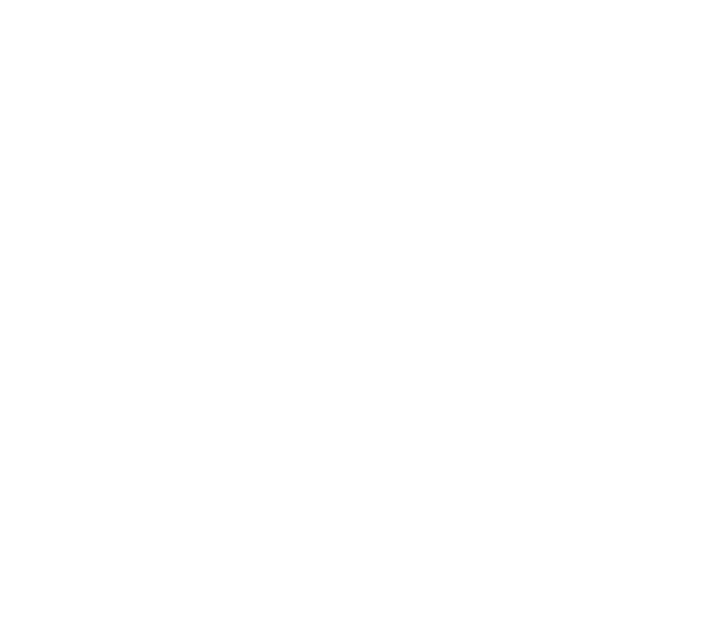
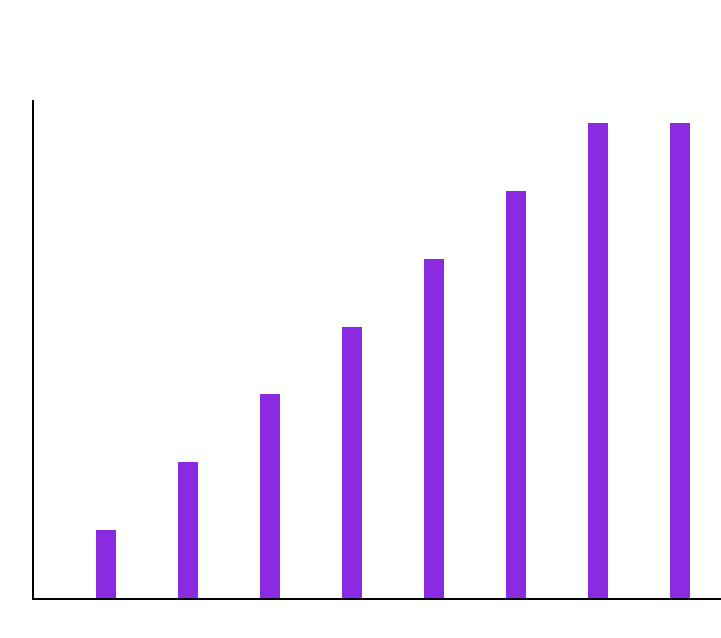
Before and after one commit to Zhabskyi/bar-chart, a website: page src/index.html in a window 1280 px wide. Shown: the whole page, without its empty margins (248-969 px from the left). Drawn offline with nearby package versions, Linux system fonts and the light colour scheme.

Commit message:
draw axis and bars

```diff
--- a/src/index.html
+++ b/src/index.html
@@ -8,9 +8,14 @@
   src="https://code.jquery.com/jquery-3.4.1.min.js"
   integrity="sha256-CSXorXvZcTkaix6Yvo6HppcZGetbYMGWSFlBw8HfCJo="
   crossorigin="anonymous"></script>
+  <link rel="stylesheet" type="text/css" href=".\styles\main.css">
   <title>Bar Chart</title>
 </head>
 <body>
-
+  <div class="container">
+    <div class="header"></div>
+    <div id="root"></div>
+  </div>
+  <script src=".\scripts\main.js"></script>
 </body>
 </html>
--- /dev/null
+++ b/src/scripts/main.js
@@ -0,0 +1,56 @@
+const data = [10, 20, 30, 40, 50, 60, 70, 70];
+
+const options = {
+  width: '300',
+  height: '300'
+}
+
+const element = document.querySelector('#root');
+
+
+const axisHeight = 500;
+const axisWidth = defineWidth(data);
+
+
+
+
+function drawBarChart(data, options, element) {
+  renderCharts(data);
+}
+
+function renderAxis(element) {
+ let axis =  $('<div></div>')
+    .addClass('axis')
+    .css('width', `${axisWidth}px`)
+    .appendTo(element);
+    return axis;
+}
+
+function renderCharts(data) {
+  const axis = renderAxis(element);
+  const maxNumber = Math.max(...data);
+  const minNumber = Math.min(...data);
+
+  scaleNumber = (axisHeight/maxNumber)*0.95;
+
+  const scaledArr = scaleArray(data, scaleNumber);
+
+  scaledArr.map( (el, i) => {
+    $('<div></div>')
+      .addClass('bar')
+      .css('height',`${el}px`)
+      .appendTo(axis);
+  })
+  console.log(maxNumber);
+  console.log(minNumber);
+}
+
+function defineWidth(data) {
+  return (data.length + 1) * 80;
+}
+
+function scaleArray(arr, scaleNumber) {
+  return arr.map(el => el*scaleNumber)
+}
+
+drawBarChart(data, options, element);
--- /dev/null
+++ b/src/styles/main.css
@@ -0,0 +1,51 @@
+* {
+  box-sizing: border-box;
+}
+
+html {
+  font-family: 'Nunito', sans-serif;
+  font-size: 16px;
+  color: rgb(80, 80, 80);
+}
+
+body {
+  padding: 0;
+  margin: 0;
+  min-height: 100vh;
+}
+
+h1,
+h2,
+h3,
+h4,
+p {
+  margin: 0;
+}
+
+
+.container {
+  max-width: 2200px;
+  margin: 0 auto;
+}
+
+.header {
+  min-height: 100px;
+}
+
+.axis {
+  margin: 0 auto;
+  width: 500px;
+  height: 500px;
+  border-left: 2px solid black;
+  border-bottom: 2px solid black;
+  display: flex;
+  flex-direction: row;
+  justify-content: space-evenly;
+  align-items: flex-end;
+}
+
+.bar {
+  height: 100px;
+  width: 20px;
+  background-color: blueviolet;
+}
```
Also changed, not shown: 1 other file.
